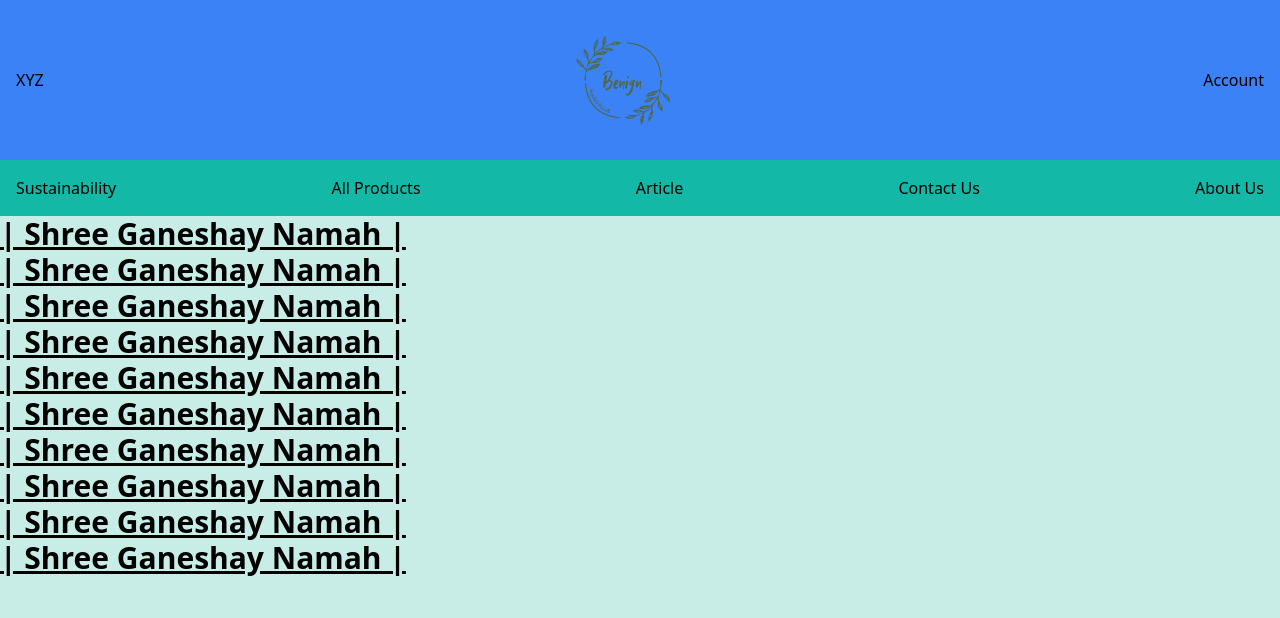
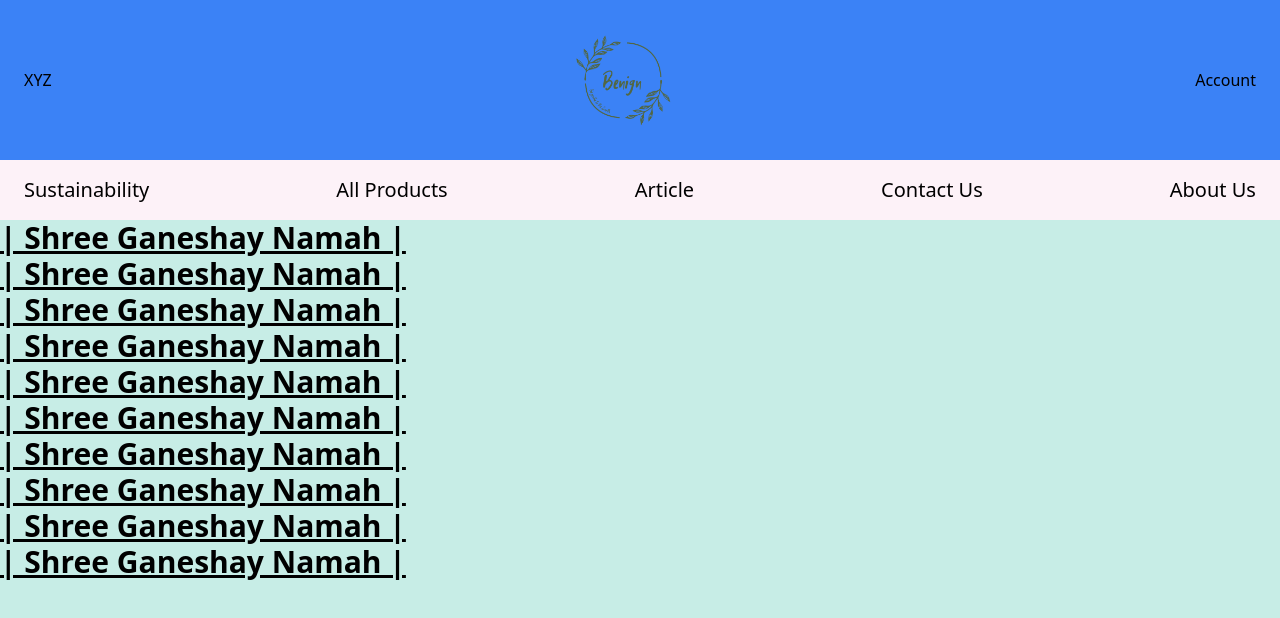
Before and after one commit to uprajapa/benign.ae, a Next.js app: page / in a window 1280 px wide. Shown: the top 618 px of the page. Built offline with nearby package versions, Linux system fonts and the light colour scheme.

Commit message:
Fix minor bug

```diff
--- a/src/app/components/Navbar.tsx
+++ b/src/app/components/Navbar.tsx
@@ -40,7 +40,7 @@ export const Navbar = () => {
     //   </div>
     // </nav>
     <header className="bg-teal-500 sticky top-0 z-10">
-      <section className="bg-blue-500 max-w-8xl mx-auto px-4 flex justify-between items-center">
+      <section className="bg-blue-500 max-w-8xl mx-auto px-6 flex justify-between items-center">
         <div>XYZ</div>
         <a href="/" className="w-40">
           <Image
@@ -51,12 +51,20 @@ export const Navbar = () => {
         </a>
         <Link href="/login" className="">Account</Link>
       </section>
-      <section className="max-w-8xl mx-auto p-4 flex justify-between items-center">
-        <Link href="/sustain">Sustainability</Link>
-        <Link href="/store">All Products</Link>
-        <Link href="/Article">Article</Link>
-        <Link href="/contactUs">Contact Us</Link>
-        <Link href="/login" className="">About Us</Link>
+      <section className="bg-pink-50 max-w-8xl mx-auto py-4 px-6">
+        {/* <div> */}
+          <button id="mobile-open-button"
+            className="text-3xl sm:hidden focus:outline-none end-0">
+            &#9776;
+          </button>
+          <nav className="hidden sm:flex justify-between items-center space-x-8 text-xl" aria-label="main">
+            <Link href="/sustain">Sustainability</Link>
+            <Link href="/store">All Products</Link>
+            <Link href="/Article">Article</Link>
+            <Link href="/contactUs">Contact Us</Link>
+            <Link href="/login" className="">About Us</Link>
+          </nav>
+        {/* </div> */}
       </section>
     </header>
   )
--- a/src/style/output.css
+++ b/src/style/output.css
@@ -533,9 +533,6 @@ iframe,
 embed,
 object {
   display: block;
-  /* 1 */
-  vertical-align: middle;
-  /* 2 */
 }
 
 /*
```
